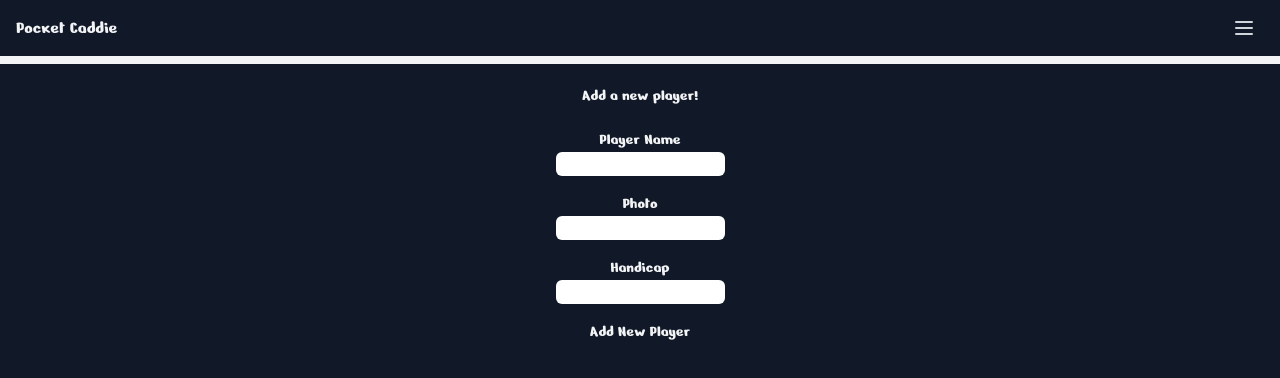
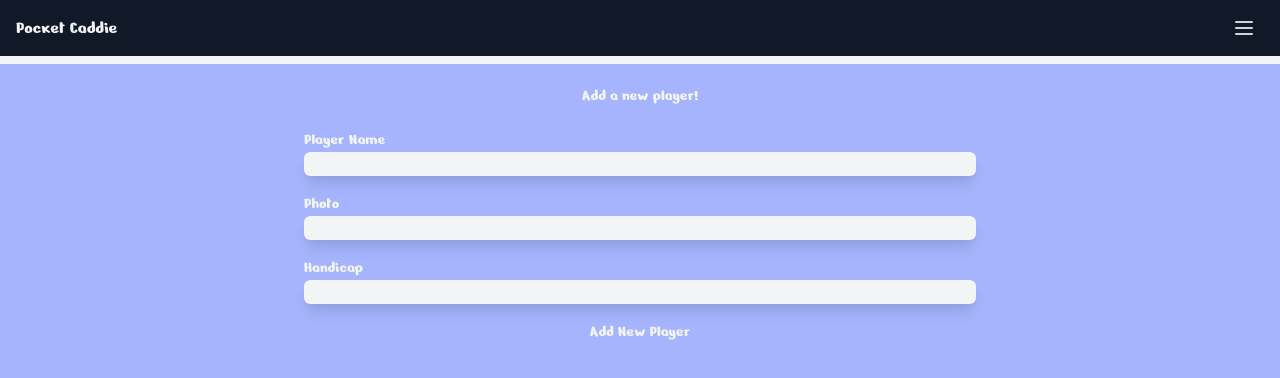
Before and after one commit to jason-moritz/pocket-caddie, a React (Create React App) app in the folder client/: page /addplayer in a window 1280 px wide. Shown: the top 378 px of the page. Built offline with nearby package versions, Linux system fonts and the light colour scheme; no server answers.

Commit message:
added functionality to player form

```diff
--- a/client/src/App.js
+++ b/client/src/App.js
@@ -6,14 +6,14 @@ import Routes from "./components/Routes";
 function App() {
   return (
 
-    <div className="App  bg-gray-900 text-gray-100 flex-col font-nerko">
+    <div className="App   text-gray-100 flex-col font-nerko">
       <link rel="preconnect" href="https://fonts.googleapis.com" />
       <link rel="preconnect" href="https://fonts.gstatic.com" crossorigin />
       <link href="https://fonts.googleapis.com/css2?family=Nerko+One&display=swap" rel="stylesheet" />
-      <div className="border-b-8 border-gray-100">
+      <div className="bg-gray-900 border-b-8 border-gray-100">
         <Navbar />
       </div>
-      <div className="h-screen">
+      <div className="h-screen bg-indigo-300 ">
       <Routes />
       </div>
     </div>
--- a/client/src/components/AddPlayer.jsx
+++ b/client/src/components/AddPlayer.jsx
@@ -31,7 +31,6 @@ export default function AddPlayer() {
         <div className="flex flex-col items-center">
             <h2 className="text-center m-5">Add a new player!</h2>
             <FormPlayer
-                className="flex w-3/4"
                 playerName={playerName}
                 setPlayerName={setPlayerName}
                 playerImage={playerImage}
--- a/client/src/components/FormPlayer.jsx
+++ b/client/src/components/FormPlayer.jsx
@@ -1,17 +1,39 @@
+import { useState } from "react";
+
 export default function PlayerForm(props) {
     const { playerName, setPlayerName, playerImage, setPlayerImage, handicap, setHandicap, handleSubmit, title } = props;
+    const [toggle, setToggle] = useState(0);
+
+    const handleToggle = (e) => {
+        e.preventDefault();
+        if (playerName === "") {
+            setToggle((prevToggle) => prevToggle + 1);
+        } else if (playerName) {
+            setToggle(0)
+        }
+    };
+
+    const twoCalls = (e) => {
+        setPlayerName(e.target.value);
+        setToggle(0);
+    };
+
+    console.log(toggle);
 
     return (
-        <form className="grid grid-cols-1 max-w-5xl text-gray-100 text-center" onSubmit={handleSubmit}>
+        <form className=" text-gray-100 w-screen" onSubmit={playerName !== "" ? handleSubmit : handleToggle}>
             <div className="flex justify-center">
-                <div className="flex flex-col">
+                <div className="w-3/4 max-w-2xl">
                     <label>Player Name</label>
-                    <input className="rounded-md mb-4  text-gray-500" value={playerName} onChange={e => setPlayerName(e.target.value)} />
+                    <input className="block shadow-lg appearance-none rounded-md mb-4  text-gray-500 bg-gray-100 w-full leading-6 hover:scale-50 focus:outline-none focus:shadow-outline" value={playerName} onChange={twoCalls} />
+                    {toggle > 0 ? <p className="text-sm text-red-500">Please enter a player name</p> : null}
                     <label>Photo</label>
-                    <input className="rounded-md mb-4 text-gray-500" value={playerImage} onChange={e => setPlayerImage(e.target.value)} />
+                    <input className="block shadow-lg appearance-none rounded-md mb-4  text-gray-500 bg-gray-100 w-full leading-6 focus:outline-none focus:shadow-outline" value={playerImage} onChange={e => setPlayerImage(e.target.value)} />
                     <label>Handicap</label>
-                    <input className="rounded-md mb-4 text-gray-500" value={handicap} onChange={e => setHandicap(e.target.value)} />
-                    <button className="hover:text-gray-300 click:text-gray-300">{title}</button>
+                    <input className="block shadow-lg appearance-none rounded-md mb-4  text-gray-500 bg-gray-100 w-full leading-6 focus:outline-none focus:shadow-outline" value={handicap} onChange={e => setHandicap(e.target.value)} />
+                    <div className="flex justify-center">
+                        <button className="  hover:text-gray-300 click:text-gray-300">{title}</button>
+                    </div>
                 </div>
             </div>
         </form>
--- a/client/src/components/Home.jsx
+++ b/client/src/components/Home.jsx
@@ -3,7 +3,7 @@ import { Link } from "react-router-dom";
 export default function Home() {
     return (
         <div>
-            <div className="text-center px-6 mt-10">
+            <div className="text-center px-6 pt-10">
             Hello. I'm the pocket caddie for you and your golfing buddies! Start by adding some players and courses and let's get hacking.. I mean playing better golf!
             </div>
             <div className="flex mt-10 justify-center">
```
